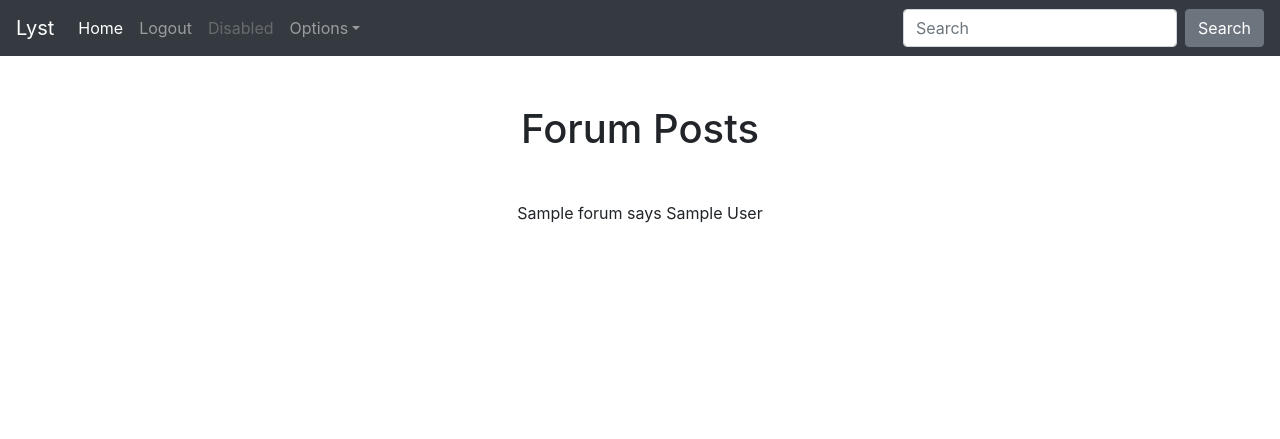
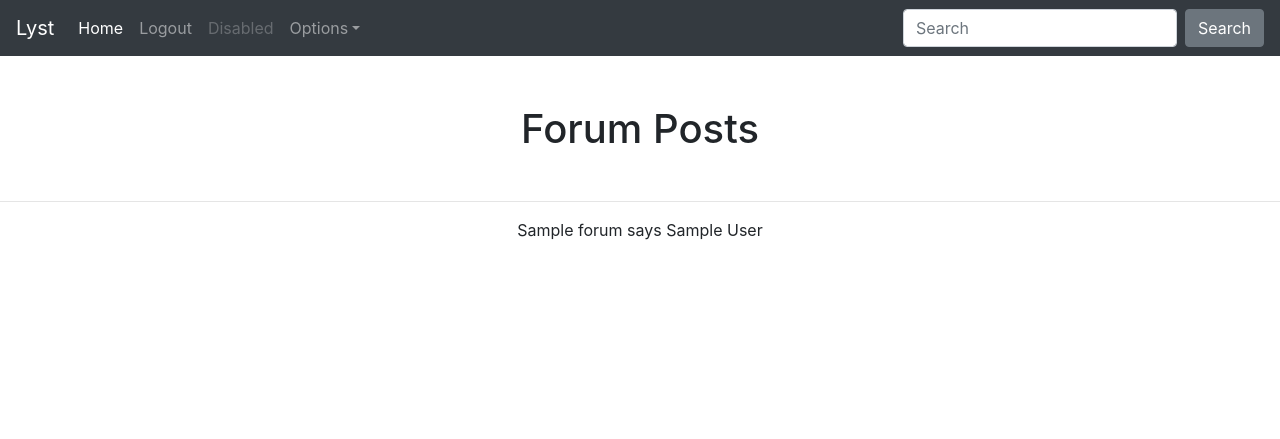
Before and after one commit to michaelyw1996/Lyst2, a Flask app: page /forum in a window 1280 px wide. Shown: the top 439 px of the page. Run offline with Flask 2, Linux system fonts and the light colour scheme; tables that the repository leaves empty hold one stand-in row (values such as "Sample post"); some libraries are stand-ins or nearby versions.

Commit message:
Update forum.html

```diff
--- a/app/templates/forum.html
+++ b/app/templates/forum.html
@@ -6,15 +6,13 @@
   <br><br>
   <h1 class="text-center">Forum Posts</h1>
   <br>
-<div class="boxed">
   <p>
     {% for forum in forums %}
+      <hr>
       <p> {{forum.title}} says {{forum.author}}</p>
     <br>
     {% endfor %}
   </p>
-</div>
-
 </body>
 </html>
 {% endblock %}
```
Lines whose indentation alone changed are shown as unchanged.
